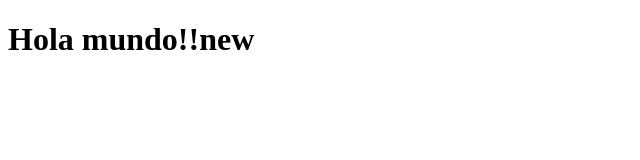
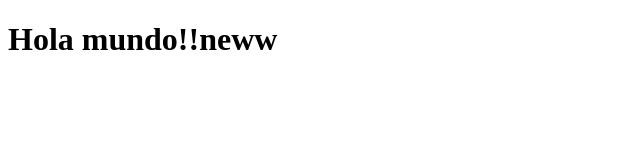
Before and after one commit to dev98reynaga/mediocurso-continuo, a plain HTML site: page index.html in a window 1280 px wide. Shown: the full height of the page, 0-640 px from the left. Drawn offline with Linux system fonts and the light colour scheme.

Commit message:
Update index.html

```diff
--- a/index.html
+++ b/index.html
@@ -6,6 +6,6 @@
     <title>Hola</title>
 </head>
 <body>
-    <h1>Hola mundo!!new</h1>
+    <h1>Hola mundo!!neww</h1>
 </body>
 </html>
```
